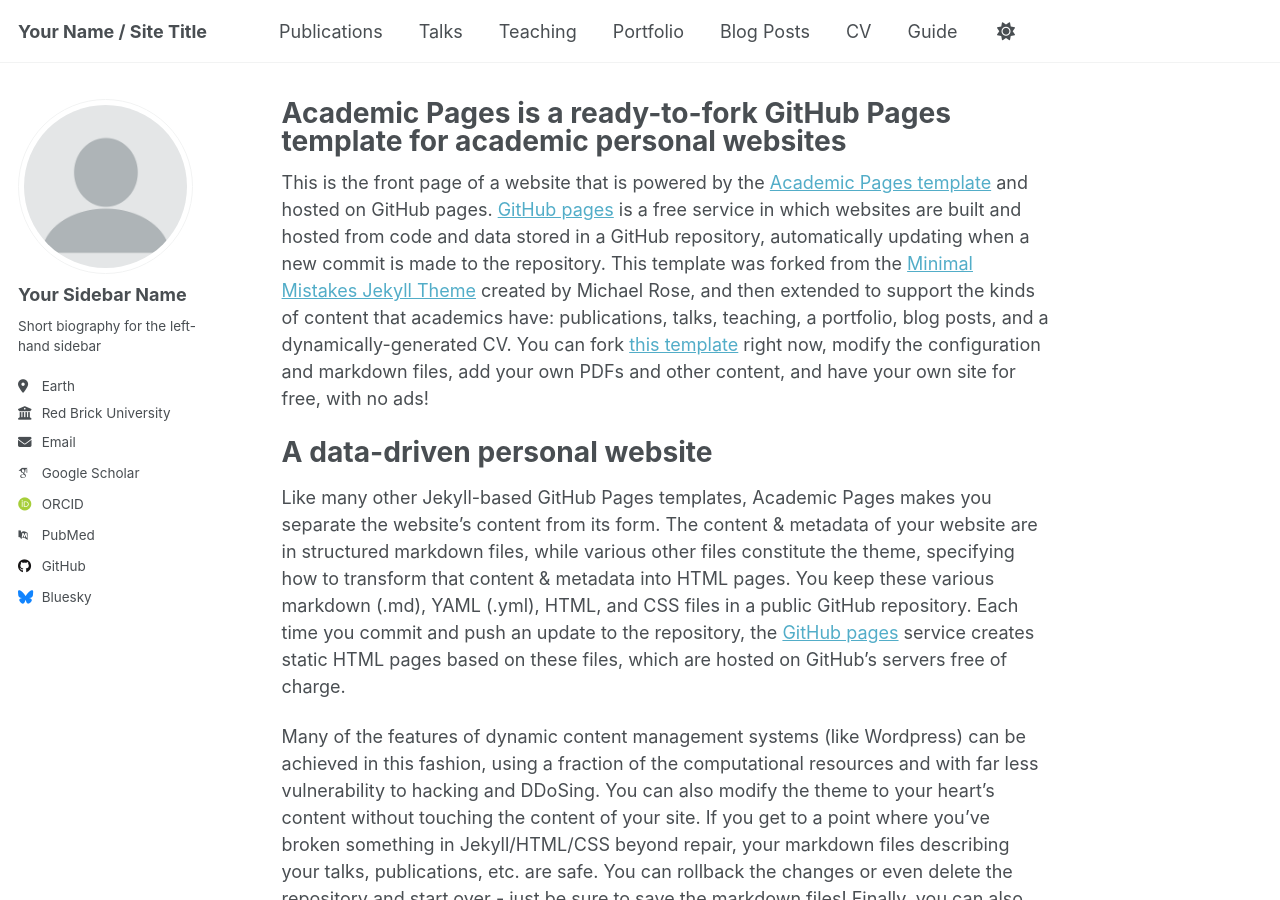
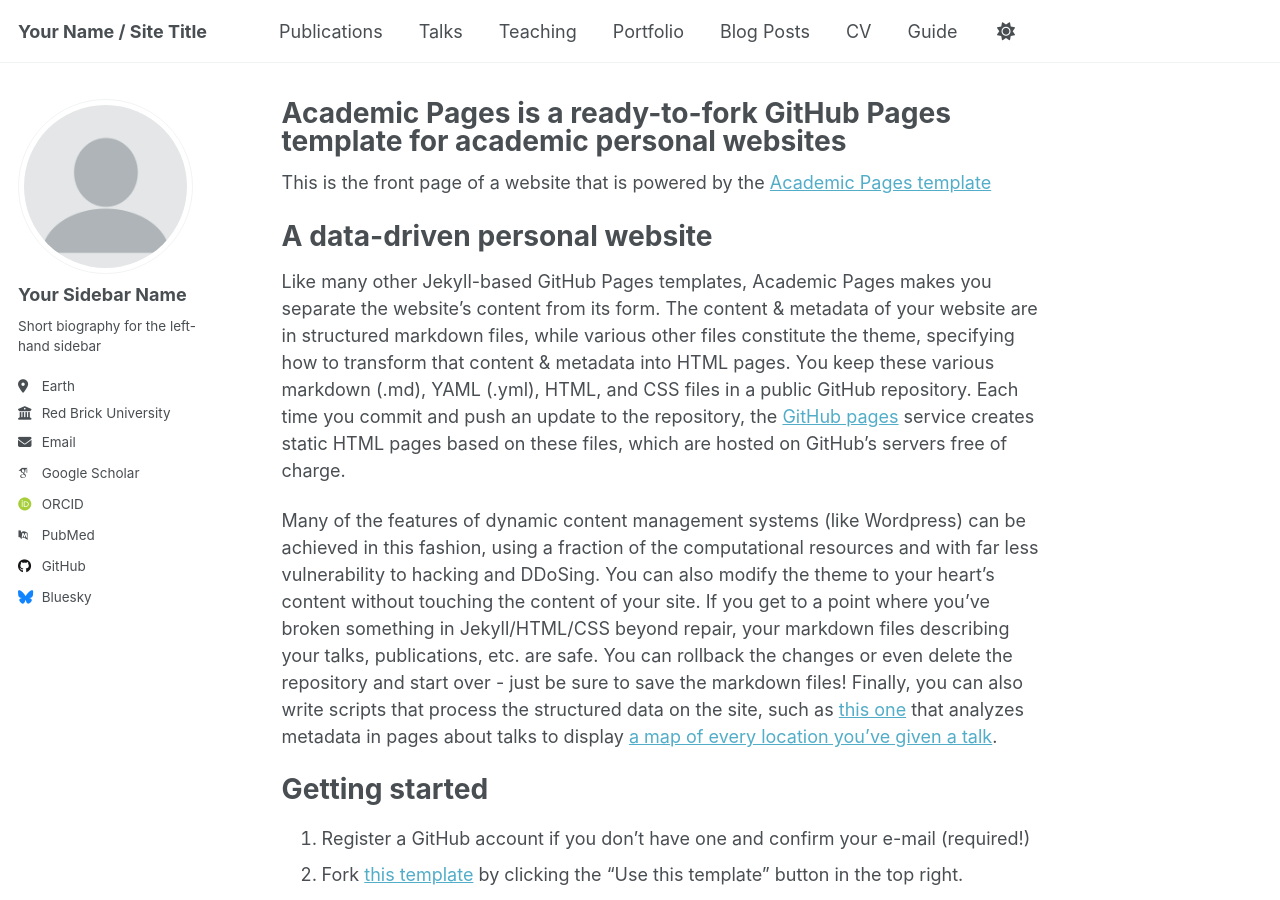
Before and after one commit to wsqqqqqqq/wsqqqqqqq.github.io, a Jekyll site: the page built from _pages/about.md, in a window 1280 px wide and 900 px high. Built offline with Jekyll 4.4.1, drawn with Linux system fonts in a browser that asks for light colours; some web fonts are replaced.

Commit message:
Update about.md

```diff
--- a/_pages/about.md
+++ b/_pages/about.md
@@ -7,7 +7,7 @@ redirect_from:
   - /about.html
 ---
 
-This is the front page of a website that is powered by the [Academic Pages template](https://github.com/academicpages/academicpages.github.io) and hosted on GitHub pages. [GitHub pages](https://pages.github.com) is a free service in which websites are built and hosted from code and data stored in a GitHub repository, automatically updating when a new commit is made to the repository. This template was forked from the [Minimal Mistakes Jekyll Theme](https://mmistakes.github.io/minimal-mistakes/) created by Michael Rose, and then extended to support the kinds of content that academics have: publications, talks, teaching, a portfolio, blog posts, and a dynamically-generated CV. You can fork [this template](https://github.com/academicpages/academicpages.github.io) right now, modify the configuration and markdown files, add your own PDFs and other content, and have your own site for free, with no ads!
+This is the front page of a website that is powered by the [Academic Pages template](https://github.com/academicpages/academicpages.github.io)
 
 A data-driven personal website
 ======
```
